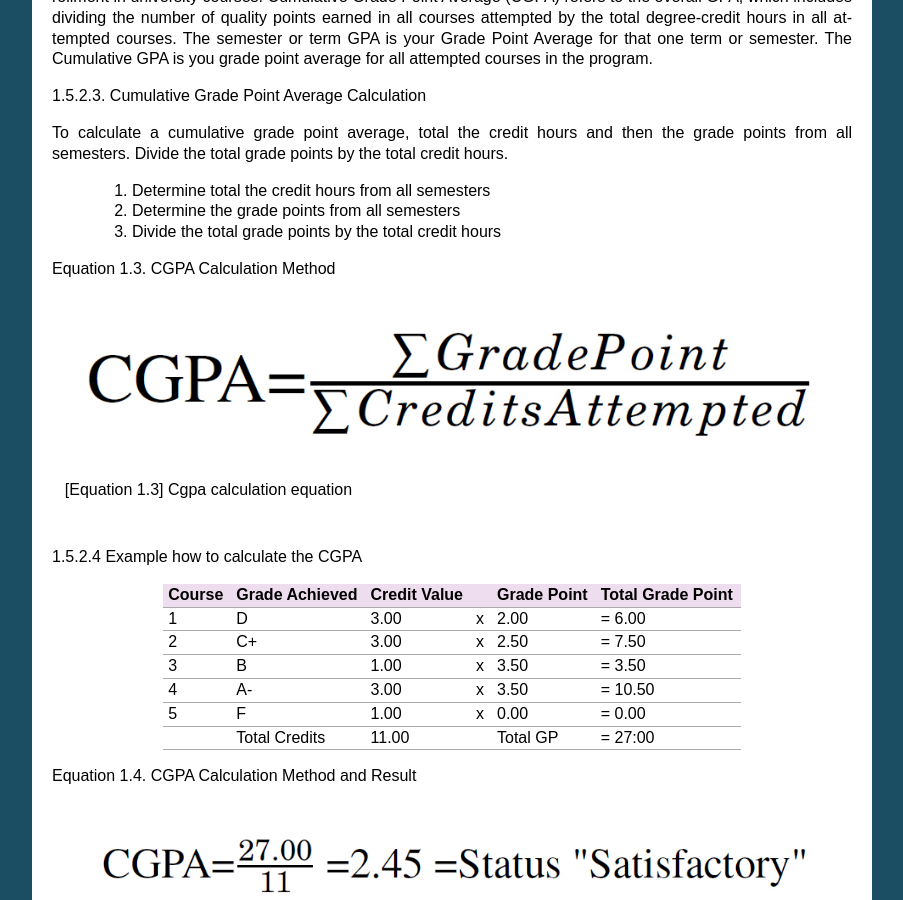
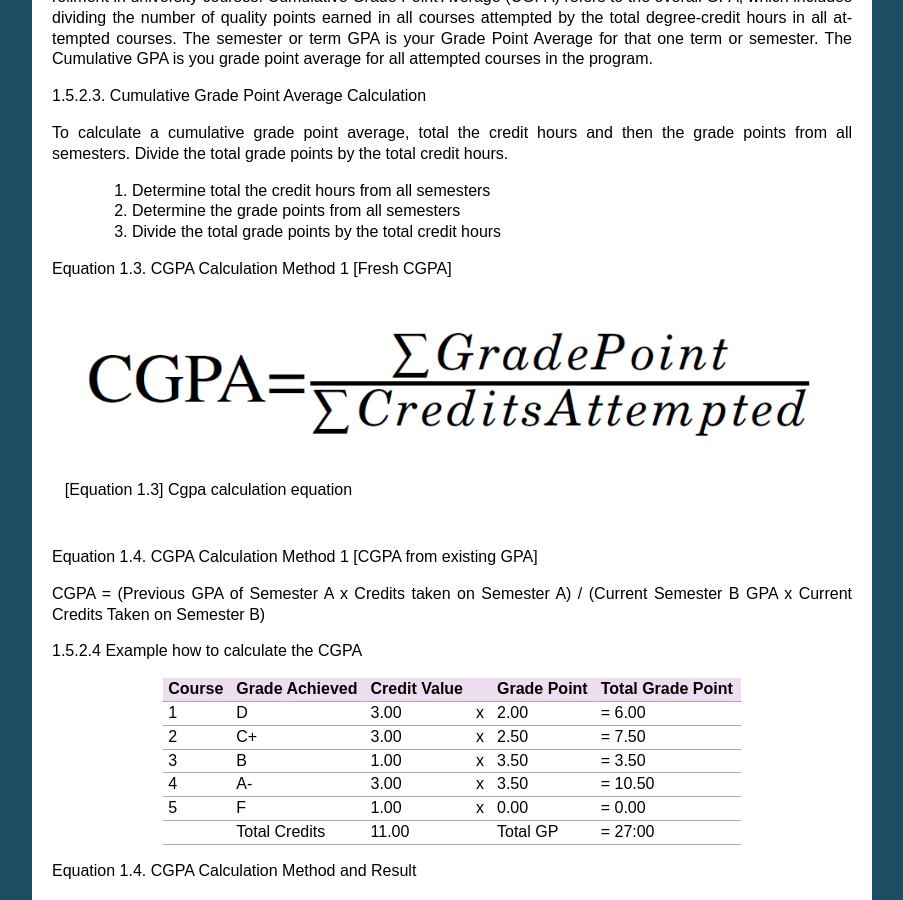
Before and after one commit to ross23/sphinx-gpa, a Sphinx documentation site: the page built from source/about.rst, in a window 1280 px wide and 900 px high, scrolled down 3563 px. Shown: the whole window, without its empty margins (198-1101 px from the left). Built offline with Sphinx 7.4.7, drawn with Linux system fonts in a browser that asks for light colours.

Commit message:
GPA and CGPA Manual

```diff
--- a/source/about.rst
+++ b/source/about.rst
@@ -173,12 +173,16 @@ To calculate a cumulative grade point average, total the credit hours and then t
 
   3.  Divide the total grade points by the total credit hours
 
-Equation 1.3. CGPA Calculation Method
+Equation 1.3. CGPA Calculation Method 1 [Fresh CGPA]
 
 .. figure::  images/cgpa.jpg
    :align:   center
 
    [Equation 1.3] Cgpa calculation equation
+
+Equation 1.4. CGPA Calculation Method 1 [CGPA from existing GPA]
+
+CGPA = (Previous GPA of Semester A x Credits taken on Semester A) / (Current Semester B GPA x Current Credits Taken on Semester B)
 
 1.5.2.4 Example how to calculate the CGPA
 
```
